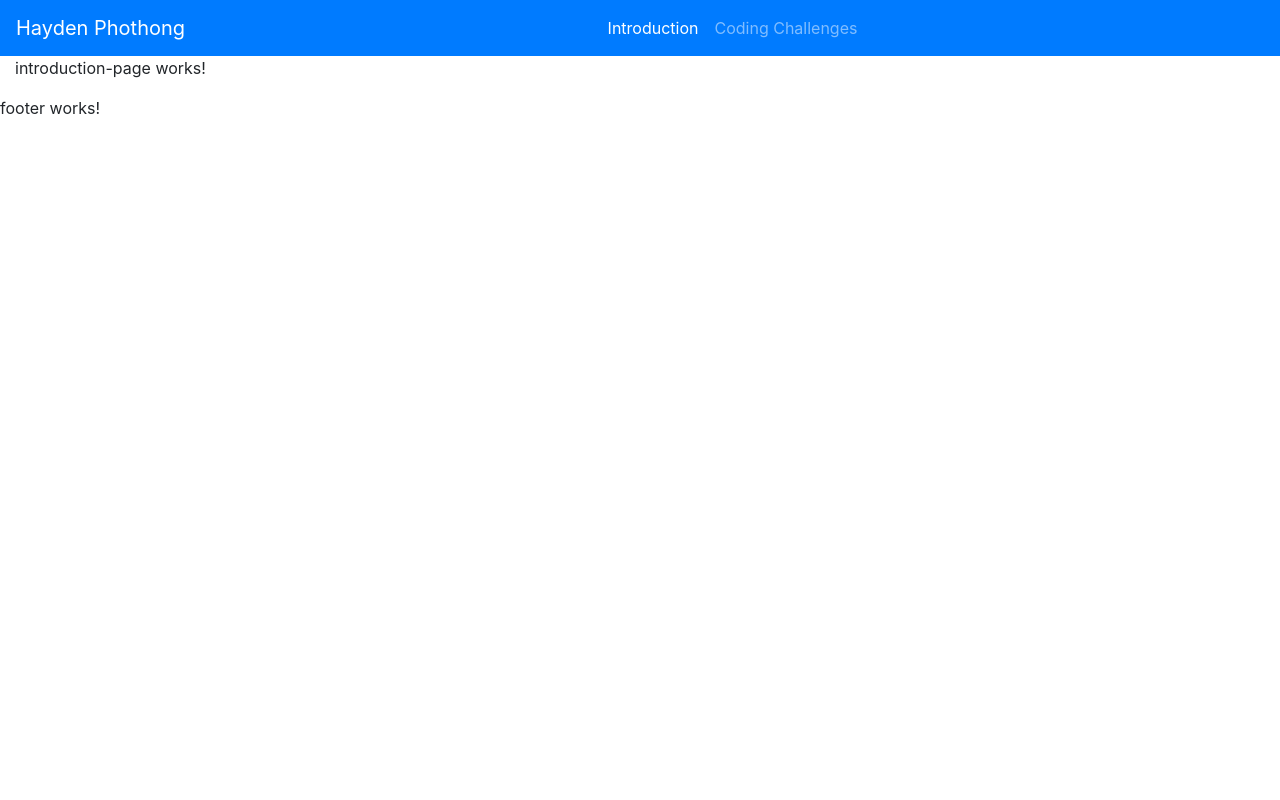
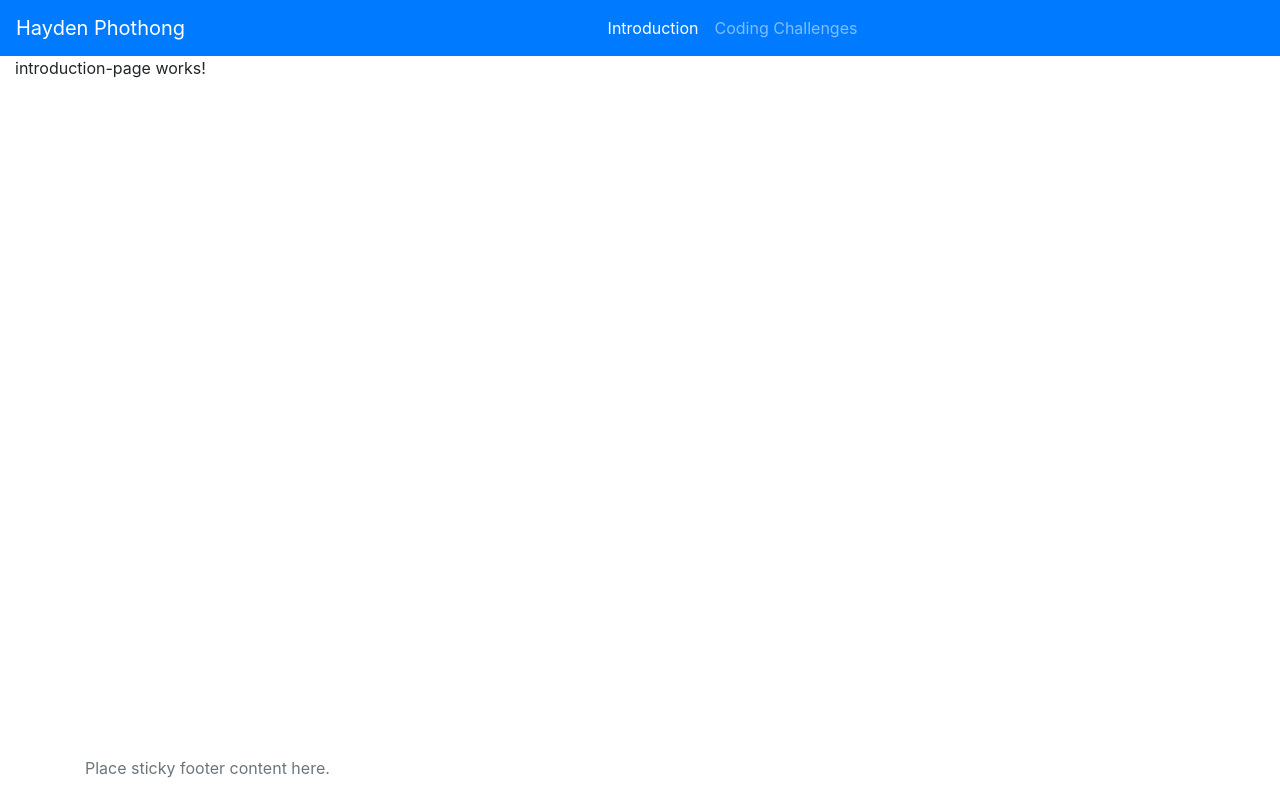
Before and after one commit to hphothong/personal-portfolio-angular, an Angular app: page /introduction in a window 1280 px wide. Built offline with nearby package versions, Linux system fonts and the light colour scheme.

Commit message:
Adding sticky footer

```diff
--- a/src/app/components/footer/footer.component.html
+++ b/src/app/components/footer/footer.component.html
@@ -1 +1,5 @@
-<p>footer works!</p>
+<footer class="footer mt-auto py-3">
+  <div class="container">
+    <span class="text-muted">Place sticky footer content here.</span>
+  </div>
+</footer>
--- a/src/index.html
+++ b/src/index.html
@@ -1,5 +1,5 @@
 <!DOCTYPE html>
-<html lang="en">
+<html lang="en" class="h-100">
   <head>
     <meta charset="utf-8" />
     <title>Hayden Phothong Portfolio</title>
@@ -7,7 +7,7 @@
     <meta name="viewport" content="width=device-width, initial-scale=1" />
     <link rel="icon" type="image/x-icon" href="favicon.ico" />
   </head>
-  <body>
-    <app-root></app-root>
+  <body class="h-100">
+    <app-root class="d-flex flex-column h-100"></app-root>
   </body>
 </html>
--- a/src/styles.sass
+++ b/src/styles.sass
@@ -1 +1,12 @@
-/* You can add global styles to this file, and also import other style files */
+html
+    min-height: 100%
+
+body
+    min-height: 100%
+    margin-bottom: 60px
+
+.footer
+    position: absolute
+    bottom: 0
+    width: 100%
+    height: 60px
```
